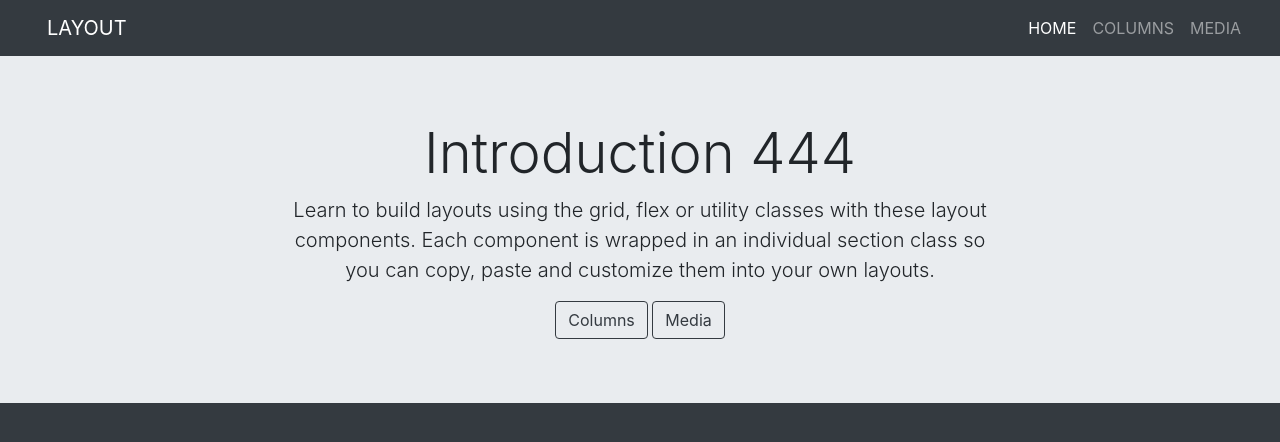
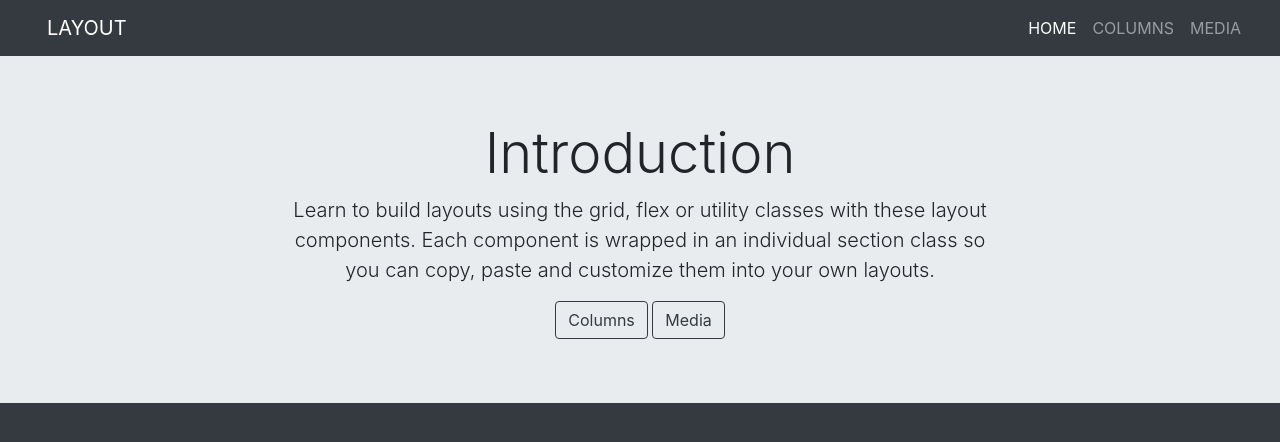
Before and after one commit to PRCWebDev/expert-meme, a plain HTML site: page index.html in a window 1280 px wide. Drawn offline with nearby package versions, Linux system fonts and the light colour scheme.

Commit message:
removed 444 from h3

```diff
--- a/index.html
+++ b/index.html
@@ -43,7 +43,7 @@
         <div class="container text-center">
           <div class="row justify-content-center">
             <div class="col-11 col-sm-10 col-md-8 animated fadeInUp">
-              <h3 class="display-4">Introduction 444</h3>
+              <h3 class="display-4">Introduction</h3>
               <p class="lead">
                 Learn to build layouts using the grid, flex or utility classes with these layout components. Each component is wrapped in an
                 individual section class so you can copy, paste and customize them into your own layouts.
```
